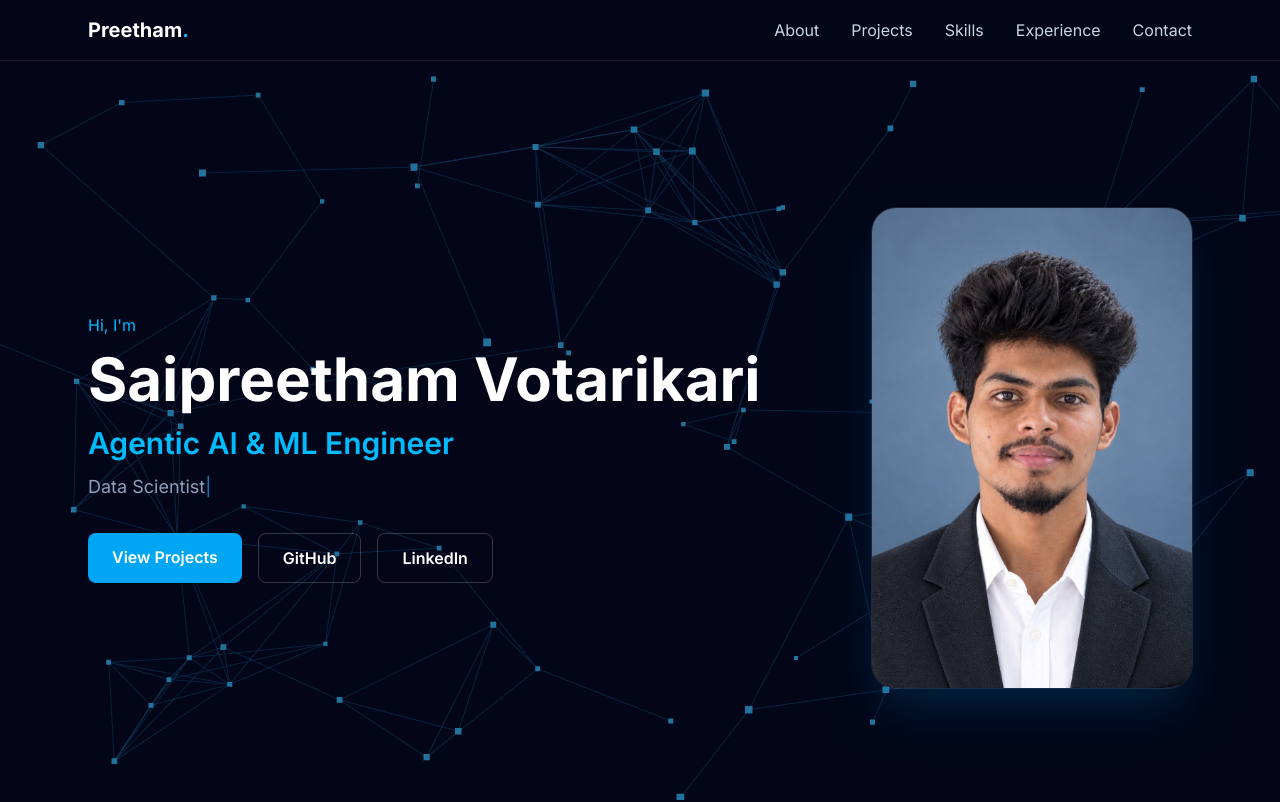
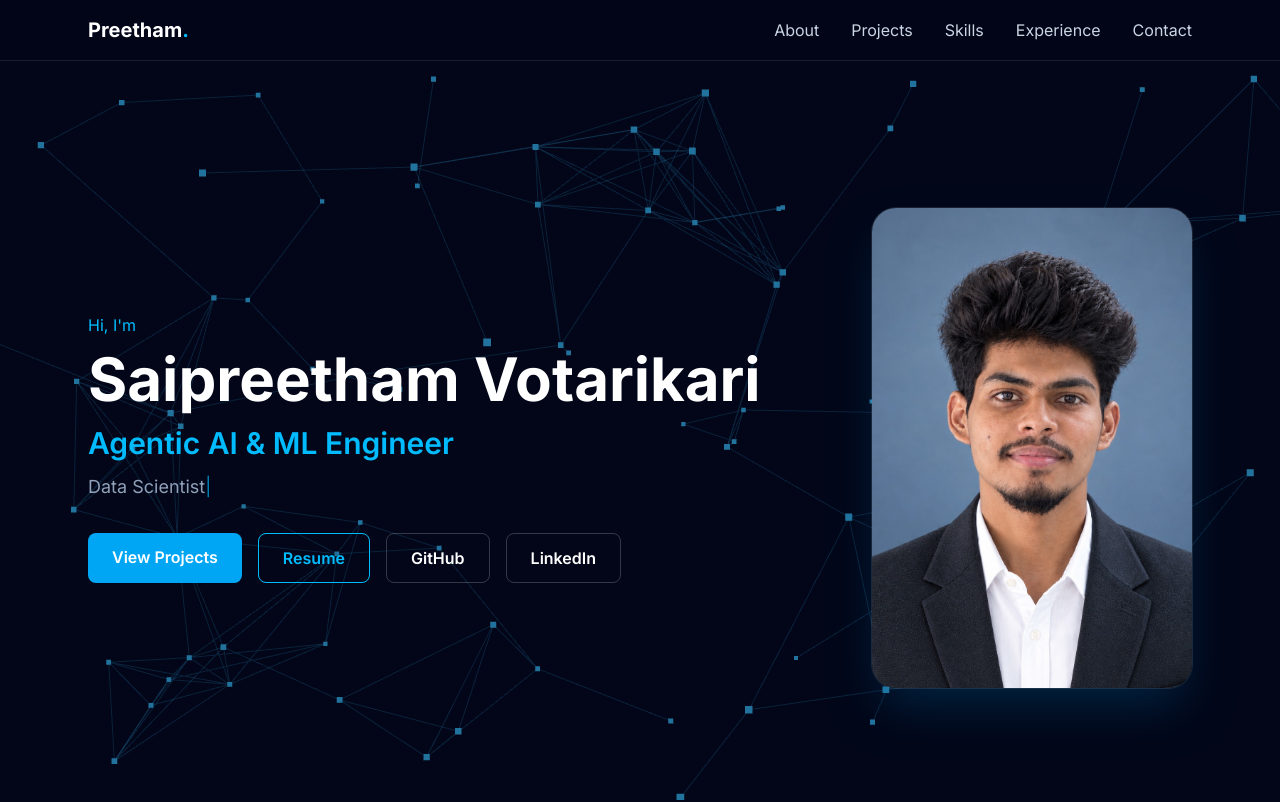
Before and after one commit to preetham2708/portfolio, a React (Vite) app: page / in a window 1280 px wide. Shown: the top 802 px of the page. Built offline with nearby package versions, Linux system fonts and the light colour scheme.

Commit message:
Add resume buttons

```diff
--- a/src/sections/Contact.tsx
+++ b/src/sections/Contact.tsx
@@ -29,6 +29,13 @@ function Contact() {
           </a>
         ))}
       </div>
+      <a
+        href="/resume.pdf"
+        download
+        className="mt-10 inline-block rounded-lg bg-sky-500 px-8 py-3 font-semibold text-white transition hover:bg-sky-400"
+      >
+        Download Resume
+      </a>
     </section>
   )
 }
--- a/src/sections/Hero.tsx
+++ b/src/sections/Hero.tsx
@@ -21,6 +21,9 @@ function Hero() {
           <a href="#projects" className="rounded-lg bg-sky-500 px-6 py-3 font-semibold text-white transition hover:bg-sky-400">
             View Projects
           </a>
+          <a href="/resume.pdf" target="_blank" rel="noreferrer" className="rounded-lg border border-sky-400 px-6 py-3 font-semibold text-sky-400 transition hover:bg-sky-400 hover:text-slate-950">
+            Resume
+          </a>
           <a href="https://github.com/preetham2708" target="_blank" rel="noreferrer" className="rounded-lg border border-white/20 px-6 py-3 font-semibold text-white transition hover:border-sky-400 hover:text-sky-400">
             GitHub
           </a>
```
Also changed, not shown: 1 other file (tests, documents, lock files or other folders).
